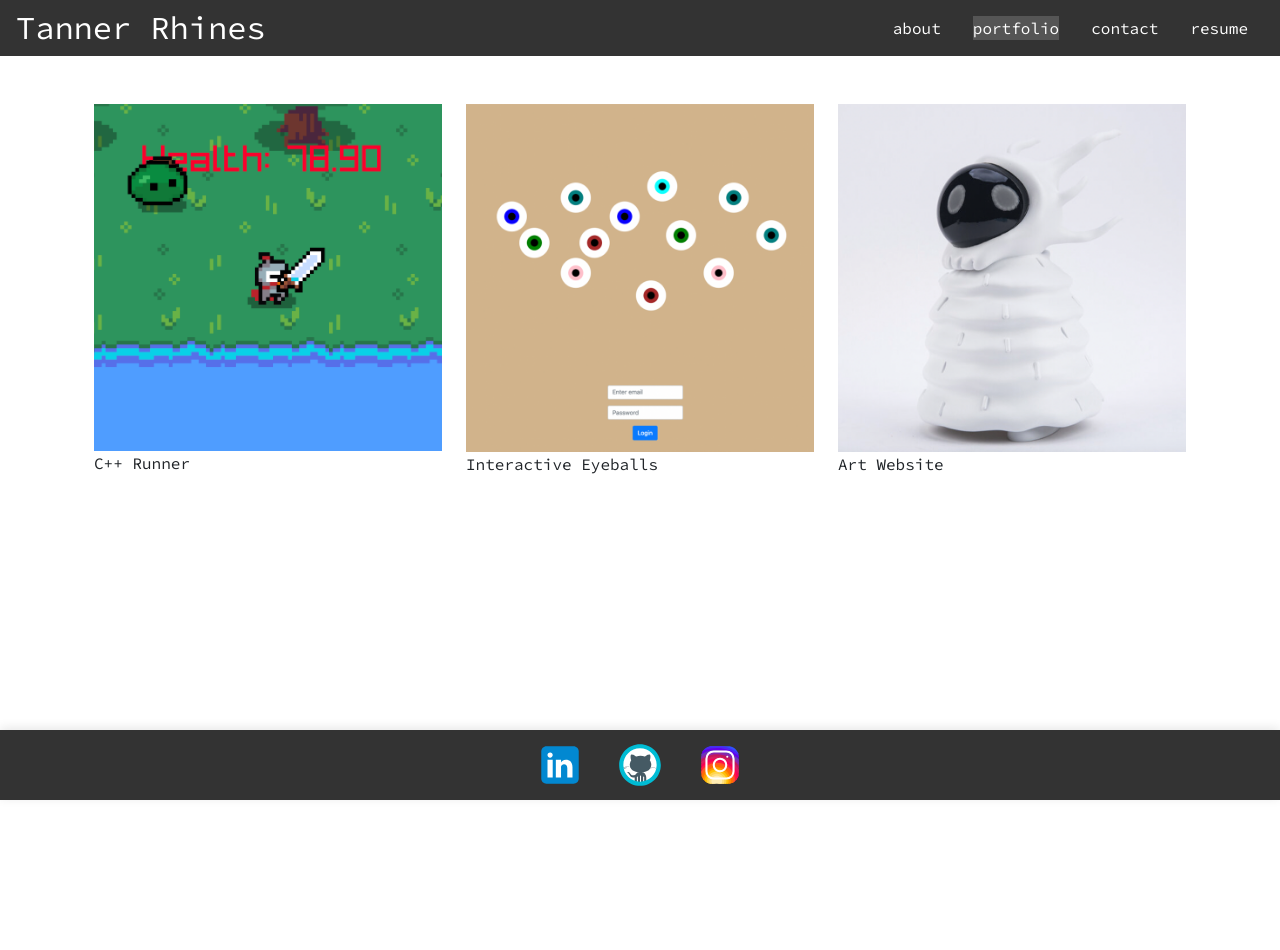
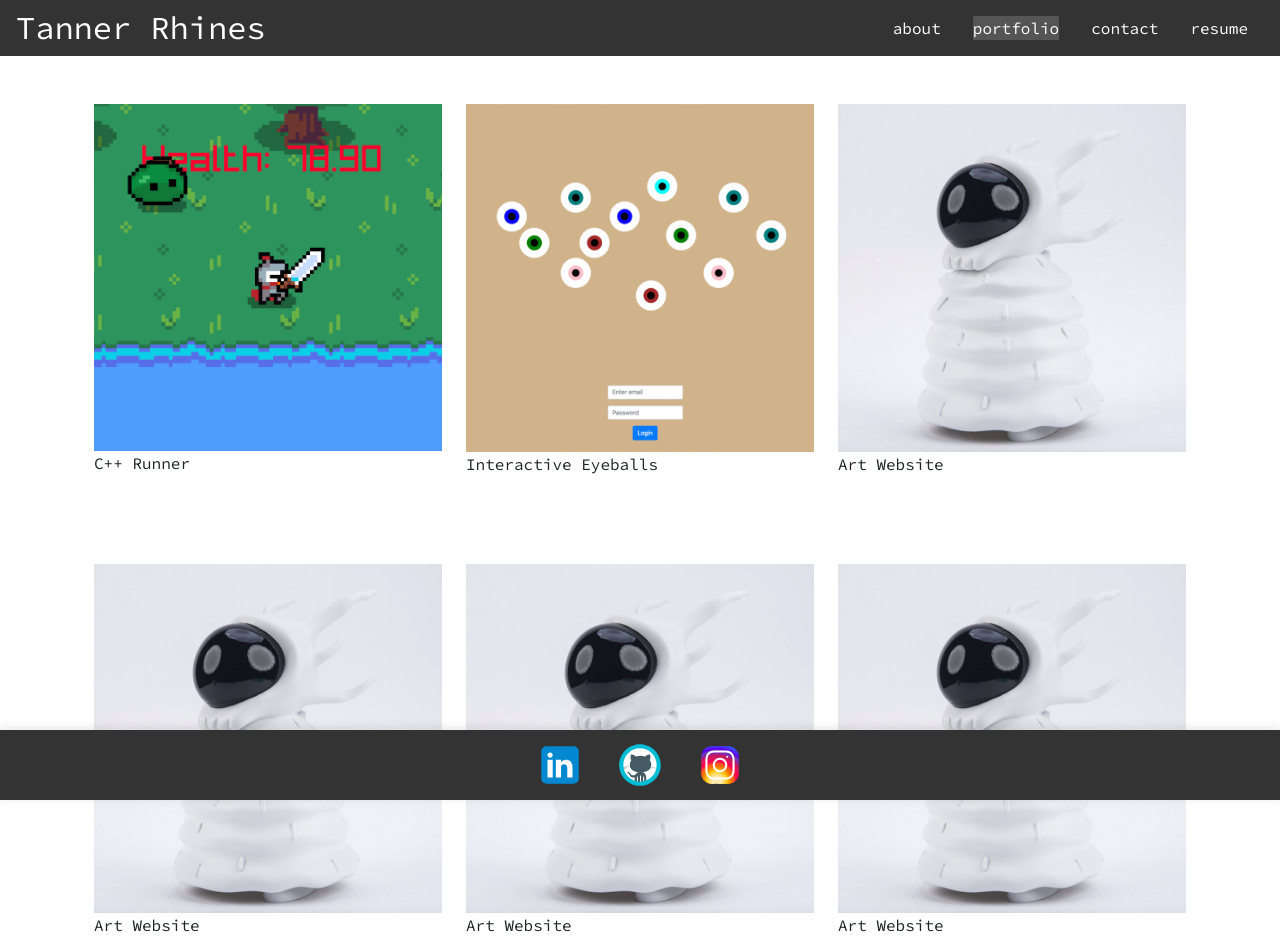
Before and after one commit to TannerRhines/ReactPortfolio, a React (Create React App) app in the folder react-portfolio/: page /portfolio in a window 1280 px wide. Shown: the top 950 px of the page. Before the commit the page ends 800 px from the top, so only its background shows below. Built offline with nearby package versions, Linux system fonts and the light colour scheme.

Commit message:
added more portfolio project cards, added Avi

```diff
--- /dev/null
+++ b/react-portfolio/src/pages/About.css
@@ -0,0 +1,3 @@
+.aboutMe{
+    padding-bottom: 200rm;
+}
--- a/react-portfolio/src/pages/About.js
+++ b/react-portfolio/src/pages/About.js
@@ -3,7 +3,7 @@ import world from '../assets/images/world.png';
 
 export default function About() {
     return (
-        <div>
+        <div className='aboutMe'>
             <h1>about</h1>
             <p> Hi world, I'm Tanner. </p>
 
@@ -14,6 +14,7 @@ export default function About() {
 
             <p> 🎨 In my personal life, I like to create art. I have exhibited work internationally in places like Dubai and South Korea. One of my works is currently on display at Seattle-Tacoma International Airport, and I am starting to show work at Comic Con in San Diego. I believe my attention to detail and creative thinking will help make me into a better coder as I move forward. </p>
 
+
             <p> 📍 I currently live in my hometown of Fairbanks, Alaska</p>
 
             <div style={{textAlign: 'center', margin: '20px 0'}}>
--- a/react-portfolio/src/pages/Portfolio.js
+++ b/react-portfolio/src/pages/Portfolio.js
@@ -9,6 +9,9 @@ import artSite from '../assets/images/art.png';
 const projects = [
   { imageSrc: runner, altText: "runner", caption: "C++ Runner", projectLink: "https://github.com/TannerRhines/PixelRPG" },
   { imageSrc: eyeballs, altText: "interactive eyeballs", caption: "Interactive Eyeballs", projectLink: "https://tannerrhines.github.io/InteractiveEyeballs/" },
+  { imageSrc: artSite, altText: "art website", caption: "Art Website", projectLink: "https://tannerrhines.com" },
+  { imageSrc: artSite, altText: "art website", caption: "Art Website", projectLink: "https://tannerrhines.com" },
+  { imageSrc: artSite, altText: "art website", caption: "Art Website", projectLink: "https://tannerrhines.com" },
   { imageSrc: artSite, altText: "art website", caption: "Art Website", projectLink: "https://tannerrhines.com" }
 ];
 
```
Also changed, not shown: react-portfolio/src/assets/images/tannerAvi.png (added).
